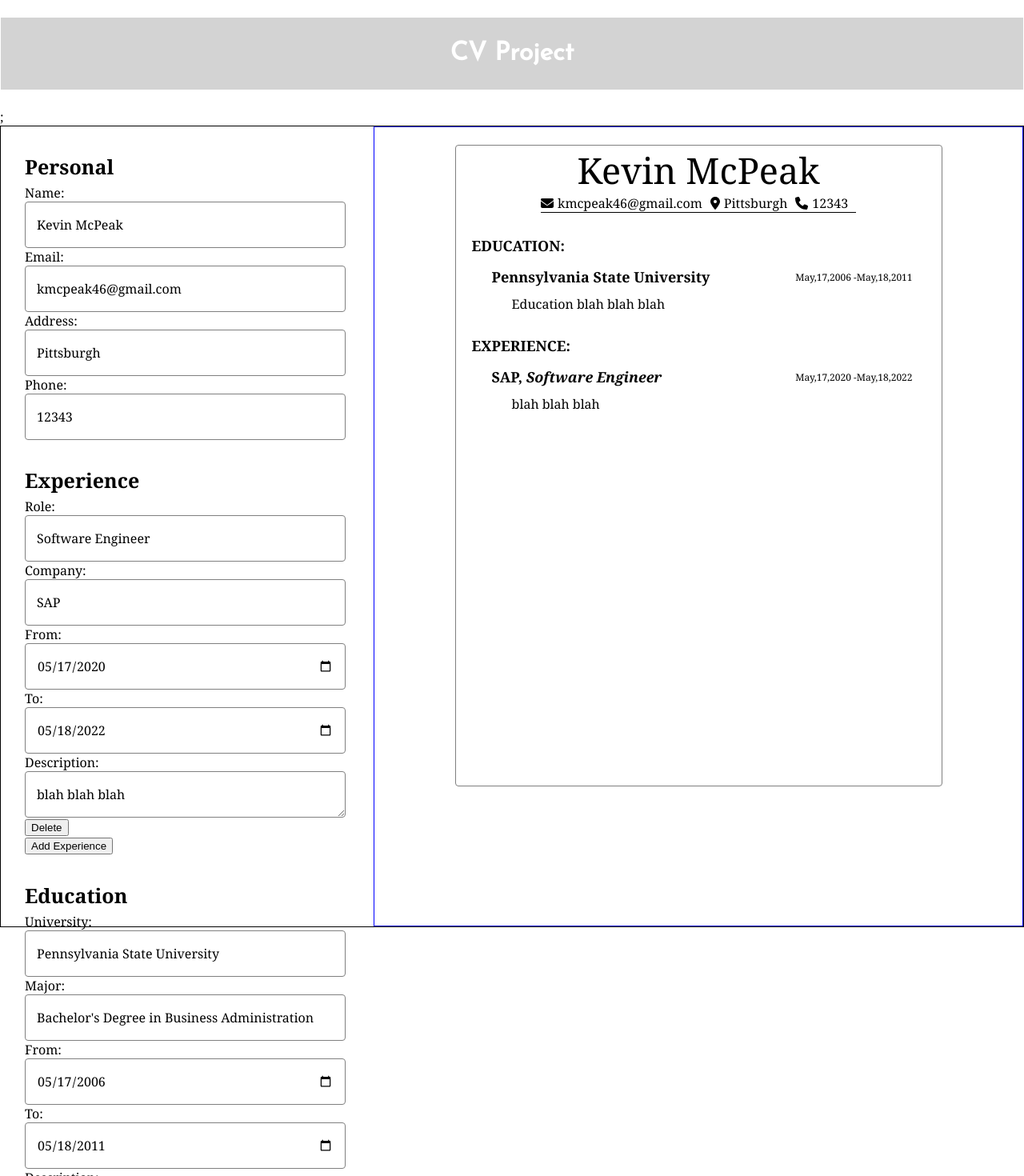
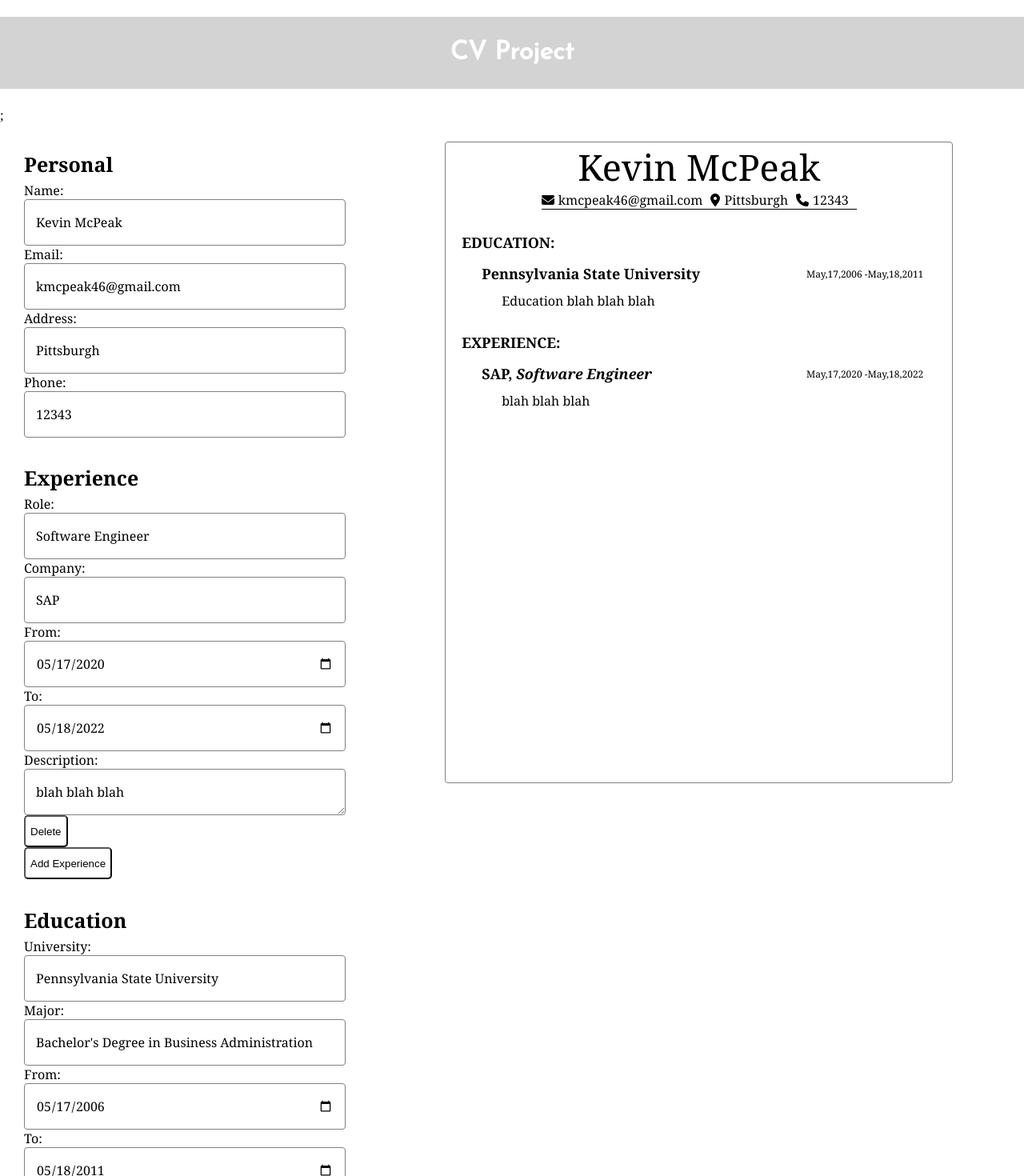
Before and after one commit to kpgh46/coverproject, a React (Create React App) app: page / in a window 1280 px wide. Shown: the top 1470 px of the page at 80% size. Built offline with nearby package versions, Linux system fonts and the light colour scheme.

Commit message:
updated CSS

```diff
--- a/src/App.css
+++ b/src/App.css
@@ -12,7 +12,7 @@ body {
 	position: relative;
 	color: white;
 	height: 90px;
-	border: 1px solid;
+	/* border: 1px solid; */
 	justify-content: center;
 	align-items: center;
 	background-color: lightgrey;
@@ -22,7 +22,7 @@ body {
 .main {
 	display: flex;
 	height: 1000px;
-	border: 1px solid;
+	/* border: 1px solid; */
 }
 
 .entry {
@@ -37,7 +37,7 @@ body {
 	display: flex;
 	flex-direction: column;
 	align-items: center;
-	border: 1px solid blue;
+	/* border: 1px solid blue; */
 	width: 65%;
 }
 
@@ -46,9 +46,9 @@ body {
 	flex-direction: column;
 	flex-wrap: nowrap;
 	/* align-items: center; */
-	width: 70%;
+	width: 73%;
 	height: 800px;
-	border: 1px solid black;
+	/* border: 1px solid black; */
 	margin-top: 22px;
 	border-radius: 4px;
 	border: 0.5px solid grey;
@@ -180,3 +180,14 @@ span {
 	font-style: italic;
 	font-weight: 700;
 }
+
+button {
+	height: 40px;
+	background-color: white;
+	border: 0.5 solid lightgrey;
+	border-radius: 5px;
+}
+
+button:hover {
+	background-color: lightgrey;
+}
```
